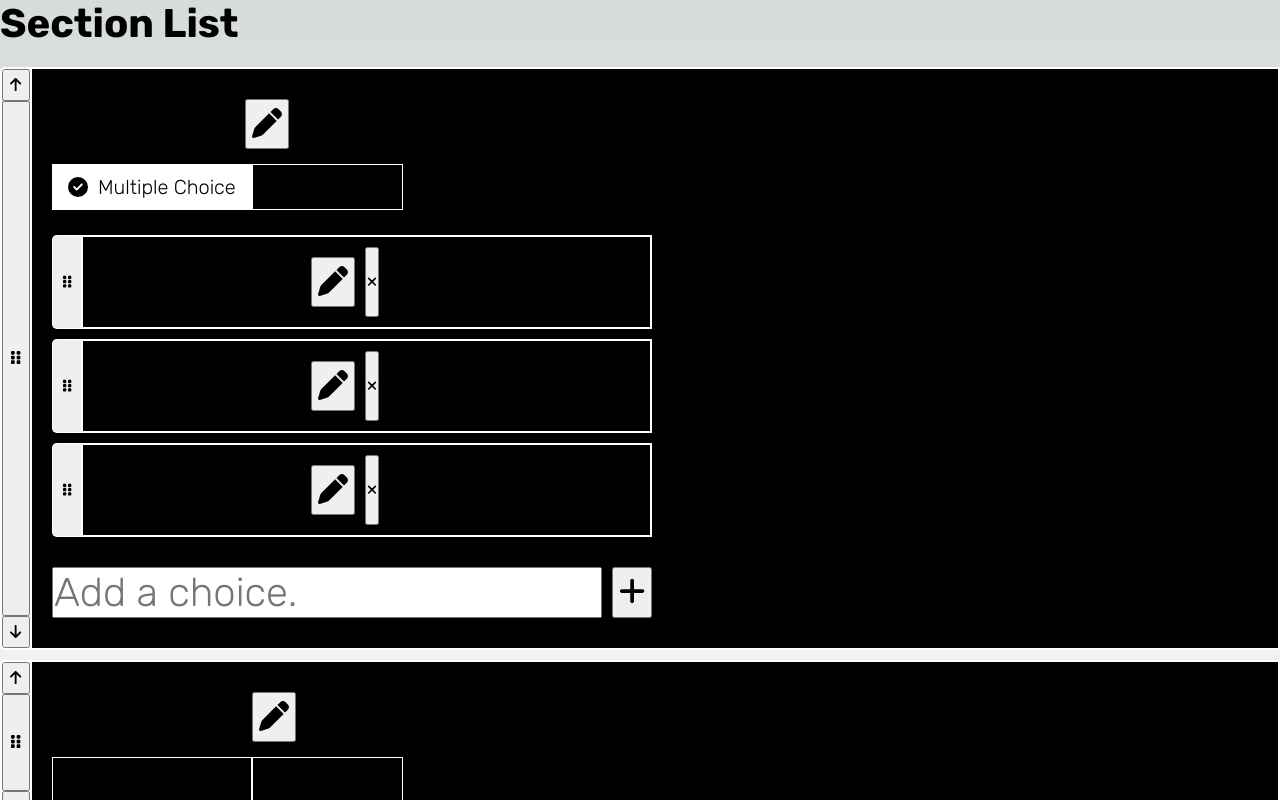
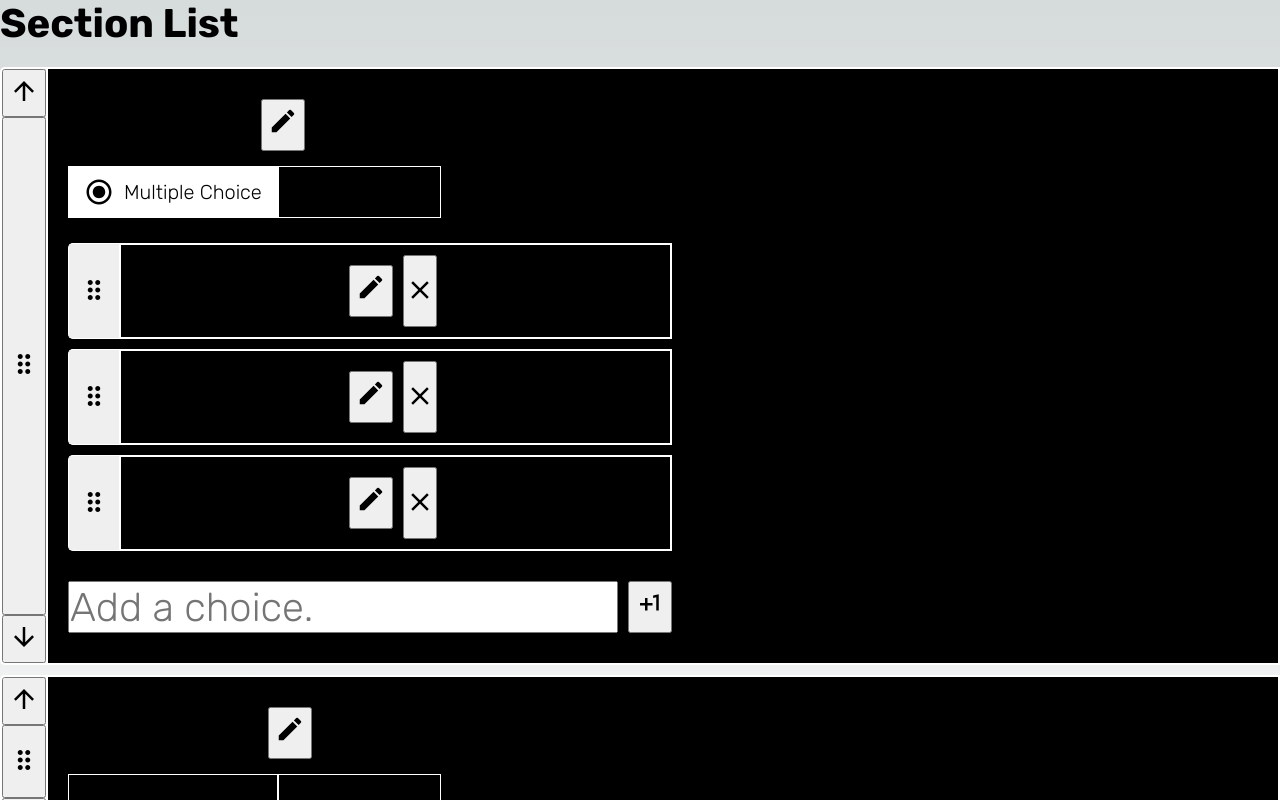
Before and after one commit to klalicki/mini-survey, a Next.js app: page /edit in a window 1280 px wide. Shown: the top 800 px of the page. Built offline with nearby package versions, Linux system fonts and the light colour scheme.

Commit message:
refactors to use mui icons instead of font awesome

```diff
--- a/components/AddSections/AddSections.tsx
+++ b/components/AddSections/AddSections.tsx
@@ -1,22 +1,21 @@
 import { SectionTypeData } from "@/types/SectionTypes";
 import { SectionListContext } from "@/contexts/SectionListContext";
 import { useContext } from "react";
-import { FontAwesomeIcon } from "@fortawesome/react-fontawesome";
 
 export const AddSections = () => {
   const { addBlankSection } = useContext(SectionListContext);
   return (
     <div>
-      {SectionTypeData.map(({ value, labelText, icon }) => {
+      {SectionTypeData.map((item) => {
         return (
           <button
-            key={`button-${value}`}
+            key={`button-${item.value}`}
             onClick={() => {
-              addBlankSection(undefined, value);
+              addBlankSection(undefined, item.value);
             }}
           >
-            <FontAwesomeIcon icon={icon} />
-            {labelText}
+            {item.icon && <item.icon />}
+            {item.labelText}
           </button>
         );
       })}
--- a/components/BasicReorder/BasicReorder.tsx
+++ b/components/BasicReorder/BasicReorder.tsx
@@ -25,10 +25,9 @@ import {
 } from "@dnd-kit/sortable";
 import { PropsWithChildren, useState } from "react";
 
-import { FontAwesomeIcon } from "@fortawesome/react-fontawesome";
-import { faGripVertical } from "@fortawesome/free-solid-svg-icons";
 import { Coordinates } from "@dnd-kit/core/dist/types";
 import { customKeyCoords } from "@/utils/customKeyCoords";
+import { DragIndicator } from "@mui/icons-material";
 type BasicReorderItemProps = {
   id: any;
   activeId: any;
@@ -73,7 +72,7 @@ const BasicReorderItem = ({
           {...listeners}
           className="eq-draghandle"
         >
-          <FontAwesomeIcon icon={faGripVertical} />
+          <DragIndicator />
         </button>
       </div>
 
--- a/components/EditSection/EditSection.tsx
+++ b/components/EditSection/EditSection.tsx
@@ -5,7 +5,6 @@ import { SectionListContext } from "@/contexts/SectionListContext";
 import Select from "../Select/Select";
 import TextInput from "../TextInput/TextInput";
 import MCEditor from "../Editors/MCEditor/MCEditor";
-import { faCircleCheck, faFont } from "@fortawesome/free-solid-svg-icons";
 const EditSection = ({
   sectionData,
   index,
--- a/components/Editors/MCEditor/MCEditor.tsx
+++ b/components/Editors/MCEditor/MCEditor.tsx
@@ -6,12 +6,11 @@ This component renders each of the
 */
 
 import TextInput from "@/components/TextInput/TextInput";
-import { FontAwesomeIcon } from "@fortawesome/react-fontawesome";
-import { faClose, faPlus } from "@fortawesome/free-solid-svg-icons";
 import AddItem from "@/components/TextInput/AddItem";
 import BasicReorder from "@/components/BasicReorder/BasicReorder";
 import { MCOption } from "@/types/SectionTypes";
 import { getUID } from "@/utils/uid";
+import { Close } from "@mui/icons-material";
 
 const MCEditor = ({
   optionsList,
@@ -66,7 +65,7 @@ const MCEditor = ({
                   removeItem(index);
                 }}
               >
-                <FontAwesomeIcon icon={faClose} />
+                <Close />
               </button>
             </>
           );
--- a/components/SectionSort/SectionSort.tsx
+++ b/components/SectionSort/SectionSort.tsx
@@ -28,15 +28,11 @@ import { PropsWithChildren, use, useState } from "react";
 import { SectionListContext } from "@/contexts/SectionListContext";
 import { useContext } from "react";
 import EditSection from "../EditSection/EditSection";
-import { FontAwesomeIcon } from "@fortawesome/react-fontawesome";
-import {
-  faArrowDown,
-  faArrowUp,
-  faGripVertical,
-} from "@fortawesome/free-solid-svg-icons";
+
 import { SurveySection } from "@/types/SectionTypes";
 import { createPortal } from "react-dom";
 import { customKeyCoords } from "@/utils/customKeyCoords";
+import { ArrowDownward, ArrowUpward, DragIndicator } from "@mui/icons-material";
 
 type SectionSortItemProps = {
   id: any;
@@ -82,7 +78,7 @@ const SectionSortItem = ({
             moveSectionRelative(index, -1);
           }}
         >
-          <FontAwesomeIcon icon={faArrowUp} />
+          <ArrowUpward />
         </button>
         <button
           aria-label={`move section ${itemText}`}
@@ -91,7 +87,7 @@ const SectionSortItem = ({
           {...listeners}
           className="eq-draghandle"
         >
-          <FontAwesomeIcon icon={faGripVertical} />
+          <DragIndicator />
         </button>
         <button
           className="section-move-arrow"
@@ -99,7 +95,7 @@ const SectionSortItem = ({
             moveSectionRelative(index, 1);
           }}
         >
-          <FontAwesomeIcon icon={faArrowDown} />
+          <ArrowDownward />
         </button>
       </div>
 
--- a/components/Select/Select.tsx
+++ b/components/Select/Select.tsx
@@ -1,7 +1,5 @@
 import { getUID } from "@/utils/uid";
-import { IconProp } from "@fortawesome/fontawesome-svg-core";
-import { solid } from "@fortawesome/fontawesome-svg-core/import.macro";
-import { FontAwesomeIcon } from "@fortawesome/react-fontawesome";
+
 import { useRef } from "react";
 
 /**
@@ -23,7 +21,7 @@ const Select = ({
   fieldName,
   handleChange,
 }: {
-  options: Array<{ labelText: string; value: string; icon?: IconProp }>;
+  options: Array<{ labelText: string; value: string; icon?: any }>;
   title?: string;
   value?: string;
   fieldName: string;
@@ -53,7 +51,7 @@ const Select = ({
                 <label
                   htmlFor={`radio-${fieldName}-${item.value}-${itemRef.current}`}
                 >
-                  {item.icon && <FontAwesomeIcon icon={item.icon} />}
+                  {item.icon && <item.icon />}
                   {item.labelText}
                 </label>
               </div>
--- a/components/TextInput/AddItem.tsx
+++ b/components/TextInput/AddItem.tsx
@@ -1,5 +1,4 @@
-import { faPlus } from "@fortawesome/free-solid-svg-icons";
-import { FontAwesomeIcon } from "@fortawesome/react-fontawesome";
+import { PlusOne } from "@mui/icons-material";
 import { useRef, useState } from "react";
 
 const AddItem = ({
@@ -34,7 +33,7 @@ const AddItem = ({
         }}
       />
       <button type="submit">
-        <FontAwesomeIcon icon={faPlus} />
+        <PlusOne />
       </button>
     </form>
   );
--- a/components/TextInput/TextInput.tsx
+++ b/components/TextInput/TextInput.tsx
@@ -1,6 +1,5 @@
+import { Check, Edit } from "@mui/icons-material";
 import { useRef, useState } from "react";
-import { FontAwesomeIcon } from "@fortawesome/react-fontawesome";
-import { faPen, faCheck } from "@fortawesome/free-solid-svg-icons";
 const TextInput = ({
   value,
   onChange,
@@ -56,11 +55,7 @@ const TextInput = ({
         </h2>
       )}
       <button type="submit" ref={submitButtonRef}>
-        {isEditing ? (
-          <FontAwesomeIcon icon={faCheck} />
-        ) : (
-          <FontAwesomeIcon icon={faPen} />
-        )}
+        {isEditing ? <Check /> : <Edit />}
       </button>
     </form>
   );
--- a/styles/globals.css
+++ b/styles/globals.css
@@ -124,7 +124,7 @@ a {
 }
 
 .section-handle {
-  width: 1.5rem;
+  /* width: 1.5rem; */
   flex-shrink: 0;
   border-radius: 0.25rem 0 0 0.25rem;
   border: 2px solid white;
--- a/types/SectionTypes.ts
+++ b/types/SectionTypes.ts
@@ -1,6 +1,6 @@
 import { getUID } from "@/utils/uid";
-import { faCircleCheck, faFont } from "@fortawesome/free-solid-svg-icons";
-
+import RadioButtonCheckedIcon from "@mui/icons-material/RadioButtonChecked";
+import ShortTextIcon from "@mui/icons-material/ShortText";
 export type MCOption = { staticID: string; text: string };
 export interface SurveySection {
   sectionType: string;
@@ -28,7 +28,7 @@ export const SectionTypeData = [
   {
     labelText: "Multiple Choice",
     value: "mc",
-    icon: faCircleCheck,
+    icon: RadioButtonCheckedIcon,
   },
-  { labelText: "Short Text", value: "st", icon: faFont },
+  { labelText: "Short Text", value: "st", icon: ShortTextIcon },
 ];
```
Also changed, not shown: package.json (+4 -3 lines), 1 other file (tests, documents, lock files or other folders).
